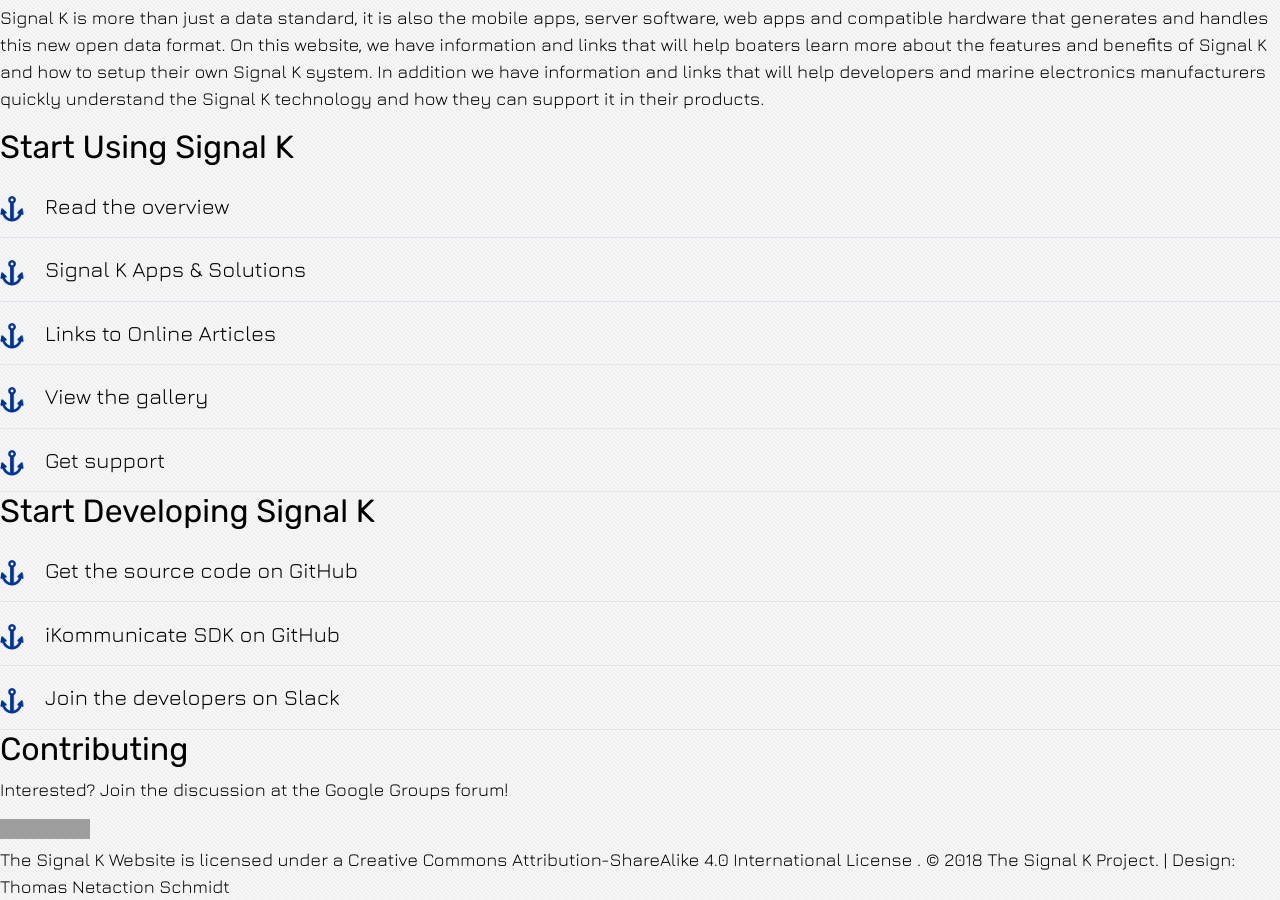
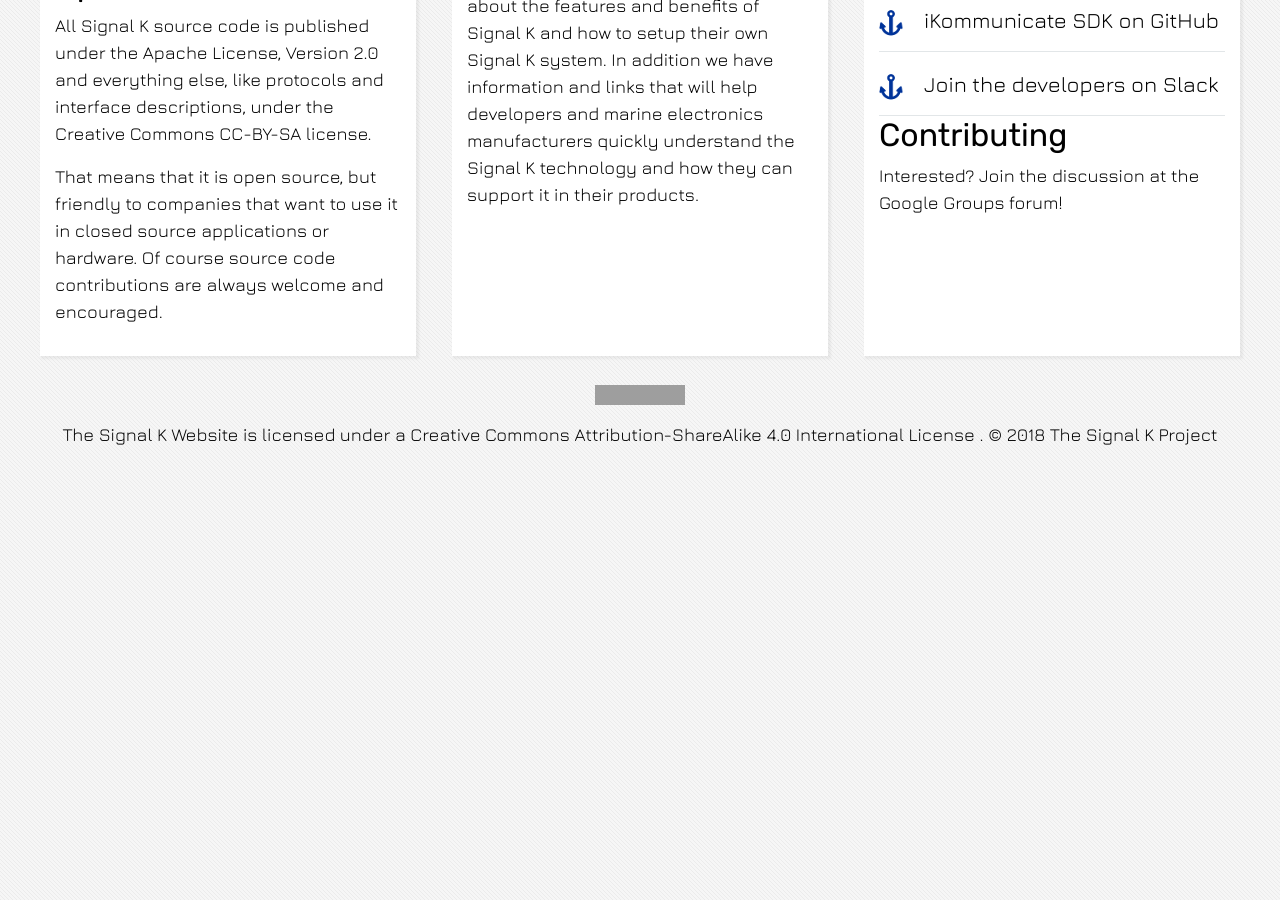
Before and after one commit to SignalK/signalk.github.io, a Jekyll site: the page built from index.html, in a window 1280 px wide and 900 px high, scrolled down 965 px. Built offline with Jekyll 4.4.1, drawn with Linux system fonts in a browser that asks for light colours; after the commit the page ends 1443 px from its top, so only the background shows below that; some of the changed text lies outside the part shown; grey boxes are pictures that could not be loaded.

Commit message:
Update index to use new grid layout

```diff
--- a/_includes/banner.html
+++ b/_includes/banner.html
@@ -1,13 +1,7 @@
-<div id="banner">
+<div class="container-flex banner">
+  <img src="{{site.baseurl}}/images/banner.png" alt="" class="bordered-feature-image" />
   <div class="container-flex">
-    <div class="row">
-      <div class="6u">
-        <p>The Open Marine Data Standard</p>
-        <a href="{{site.path}}/overview.html" class="button-big">Learn More</a>
-      </div>
-      <div class="6u">
-        <img src="{{site.baseurl}}/images/banner.png" alt="" class="bordered-feature-image" />
-      </div>
-    </div>
+    <p>The Open Marine Data Standard</p>
+    <a href="{{site.path}}/overview.html" class="button-big">Learn More</a>
   </div>
 </div>
--- a/_includes/footer.html
+++ b/_includes/footer.html
@@ -1,20 +1,12 @@
-<!-- Footer -->
-<div id="footer-wrapper">
-  <footer id="footer" class="container">
-  </footer>
-</div>
-
 <!-- Copyright -->
-<div id="copyright">
-
+<div class="copyright">
   <a rel="license" href="http://creativecommons.org/licenses/by-sa/4.0/">
-    <img alt="Creative Commons License" style="border-width:0" src="https://i.creativecommons.org/l/by-sa/4.0/88x31.png" />
+    <img alt="Creative Commons License" src="https://i.creativecommons.org/l/by-sa/4.0/88x31.png" />
   </a>
   <br />
   <span xmlns:dct="http://purl.org/dc/terms/" property="dct:title">The Signal K Website</span> is licensed under a
   <a rel="license" href="http://creativecommons.org/licenses/by-sa/4.0/">
     Creative Commons Attribution-ShareAlike 4.0 International License
   </a>.
-
-  &copy; 2018 The Signal K Project. | Design: <a href="https://www.netaction.de/">Thomas Netaction Schmidt</a>
+  © 2018 The Signal K Project
 </div>
--- a/_includes/navigation.html
+++ b/_includes/navigation.html
@@ -1,23 +1,17 @@
-<header id="header" class="container-flex">
+<header class="container-grid content-wrapper">
   <!-- Logo -->
-  <img src="{{site.path}}/images/signalk.svg" alt="Signal K Logo"  height="100" width="350" />
+  <img src="{{site.path}}/images/signalk.svg" alt="Signal K Logo"  height="45" width="229" />
 
   <!-- Page Title -->
 
-
+  <a href="#!" class="icon" onclick="toggleNav()">&#9776;</a>
   <!-- Nav -->
-  <a class="{{page.index}}" href="{{site.path}}/index.html">HOME</a>
-  <a class="{{page.overview}}" href="{{site.path}}/overview.html">INFO</a>
-  <a class="{{page.installation}}" href="{{site.path}}/installation.html">INSTALL</a>
-  <a class="{{page.documentation}}" href="{{site.path}}/specification/latest/">SPECS</a>
-  <a class="{{page.demo}}" href="{{site.path}}/demo.html">DEMO</a>
-  <a class="{{page.about}}" href="{{site.path}}/about.html">ABOUT</a>
+  <nav id="topNav" class="container-flex">
+    <a class="{{page.index}}" href="{{site.path}}/index.html">Home</a>
+    <a class="{{page.overview}}" href="{{site.path}}/overview.html">Info</a>
+    <a class="{{page.installation}}" href="{{site.path}}/installation.html">Install</a>
+    <a class="{{page.documentation}}" href="{{site.path}}/specification/latest/">Specs</a>
+    <a class="{{page.demo}}" href="{{site.path}}/demo.html">Demo</a>
+    <a class="{{page.about}}" href="{{site.path}}/about.html">About</a>
+  </nav>
 </header>
-<span id="nav" style="display:none">
-  <a href="{{site.path}}/index.html">HOME</a>
-  <a href="{{site.path}}/overview.html">INFO</a>
-  <a href="{{site.path}}/installation.html">INSTALL</a>
-  <a href="{{site.path}}/specification/master">SPECS</a>
-  <a href="{{site.path}}/demo.html">DEMO</a>
-  <a href="{{site.path}}/about.html">ABOUT</a>
-</span>
--- a/_layouts/default.html
+++ b/_layouts/default.html
@@ -2,9 +2,9 @@
 layout: main
 ---
 {% include header.html %}
-<div id="content-wrapper">
+<div class="content-wrapper">
   <div id="content">
-    <div class="container-flex">
+    <div class="container-grid-3">
       {{ content }}
     </div>
   </div>
--- a/index.html
+++ b/index.html
@@ -7,16 +7,15 @@
   where anyone can contribute."
 ---
 
-<div class="row">
-  <div class="4u">
 <section>
-  <header>
   <h2>What is Signal K?</h2>
   <h3>A Free and Open Source universal marine data exchange format</h3>
   <p>
-      Signal K is a modern and open data format for marine use.
-      Built on standard web technologies including JSON, WebSockets and HTTP, Signal K provides a method for sharing information in a way that is friendly to WiFi, cellphones, tablets and the Internet.
-      A format available to everyone, where anyone can contribute, Signal K is the first truly open data format for the marine industry and is set to revolutionize how we consume and interact with data on boats.
+    Signal K is a modern and open data format for marine use. Built on standard web technologies including JSON,
+    WebSockets and HTTP, Signal K provides a method for sharing information in a way that is friendly to WiFi,
+    cellphones, tablets and the Internet. A format available to everyone, where anyone can contribute, Signal K is the
+    first truly open data format for the marine industry and is set to revolutionize how we consume and interact with
+    data on boats.
   </p>
   <h2>Open Source</h2>
   <p>
@@ -29,35 +28,25 @@
     That means that it is open source, but friendly to companies that want to use it in closed source applications or
     hardware. Of course source code contributions are always welcome and encouraged.
   </p>
-  </header>
 </section>
-  </div>
-
-  <div class="4u">
 <section>
-  <header>
-    <h2>Who is Signal K for?</h2>
+  <h2>Who is Signal&nbsp;K for?</h2>
   <p>
     Signal K was developed by boaters for boaters, with the intention of using the latest mobile and web technologies
-	  to give you access to the same experiences on your boat as you have on land. Many of the developments happening
-	  in home automation and the "Internet of Things", can be marinised for use on pleasure boats, bringing new functionality
-	  and solutions, that will enrich your boating activities.
+    to give you access to the same experiences on your boat as you have on land. Many of the developments happening in
+    home automation and the "Internet of Things", can be marinised for use on pleasure boats, bringing new
+    functionality and solutions, that will enrich your boating activities.
   </p>
   <p>
-      Signal K is more than just a data standard, it is also the mobile apps, server software, web apps and compatible hardware
-	  that generates and handles this new open data format. On this website, we have information and links that will help boaters
-	  learn more about the features and benefits of Signal K and how to setup their own Signal K system. In addition we have
-	  information and links that will help developers and marine electronics manufacturers quickly understand the Signal K
-	  technology and how they can support it in their products.
+    Signal K is more than just a data standard, it is also the mobile apps, server software, web apps and
+    compatible hardware that generates and handles this new open data format. On this website, we have information
+    and links that will help boaters learn more about the features and benefits of Signal K and how to setup their
+    own Signal K system. In addition we have information and links that will help developers and marine electronics
+    manufacturers quickly understand the Signal K technology and how they can support it in their products.
   </p>
-  </header>
 </section>
-  </div>
-
-  <div class="4u">
 <section>
-  <header>
-    <h2>Start Using Signal K</h2>
+  <h2>Start Using Signal&nbsp;K</h2>
   <ul class="check-list">
     <li><a href="{{site.path}}/overview.html">Read the overview</a></li>
     <li><a href="{{site.path}}/solutions.html">Signal K Apps & Solutions</a></li>
@@ -65,22 +54,19 @@
     <li><a href="{{site.path}}/gallery.html">View the gallery</a></li>
     <li><a href="{{site.path}}/support.html">Get support</a></li>
   </ul>
-  </header>
-  <header>
-    <h2>Start Developing Signal K</h2>
+  <h2>Start Developing Signal&nbsp;K</h2>
   <ul class="check-list">
     <li><a href="https://github.com/signalk">Get the source code on GitHub</a></li>
-	    <li><a href="https://github.com/digitalyacht/ikommunicate/wiki/iKommunicate-Developer's-Guide-(SDK)">iKommunicate SDK on GitHub</a></li>
+    <li>
+      <a href="https://github.com/digitalyacht/ikommunicate/wiki/iKommunicate-Developer's-Guide-(SDK)">
+        iKommunicate SDK on GitHub
+      </a>
+    </li>
     <li><a href="http://slack-invite.signalk.org/">Join the developers on Slack</a></li>
   </ul>
-  </header>
-  <header>
   <h2>Contributing</h2>
   <p>
     Interested? Join the discussion at the
     <a href="https://groups.google.com/forum/#!forum/signalk">Google Groups forum</a>!
   </p>
-  </header>
 </section>
-  </div>
-</div>
```
Lines whose indentation alone changed are shown as unchanged.
